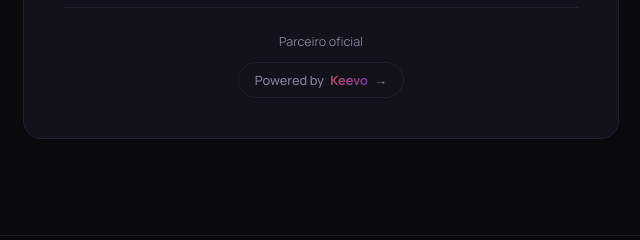
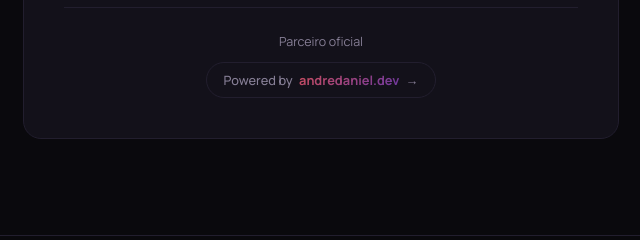
Before and after one commit to okandredaniel/nanomedia, a plain HTML site: page index.html in a window 1280 px wide. Shown: the part 3877-4117 px from the top of the page, 319-959 px from the left. Drawn offline with Linux system fonts and the light colour scheme.

Commit message:
chore(domains): migrate keevo.pt links to andredaniel.dev

```diff
--- a/index.html
+++ b/index.html
@@ -1003,11 +1003,11 @@
         <div class="partner-section">
           <p>Parceiro oficial</p>
           <a
-            href="https://keevo.pt/"
+            href="https://andredaniel.dev/"
             class="partner-badge"
             target="_blank"
             rel="noopener"
-            >Powered by <strong>Keevo</strong> →</a
+            >Powered by <strong>andredaniel.dev</strong> →</a
           >
         </div>
       </div>
```
